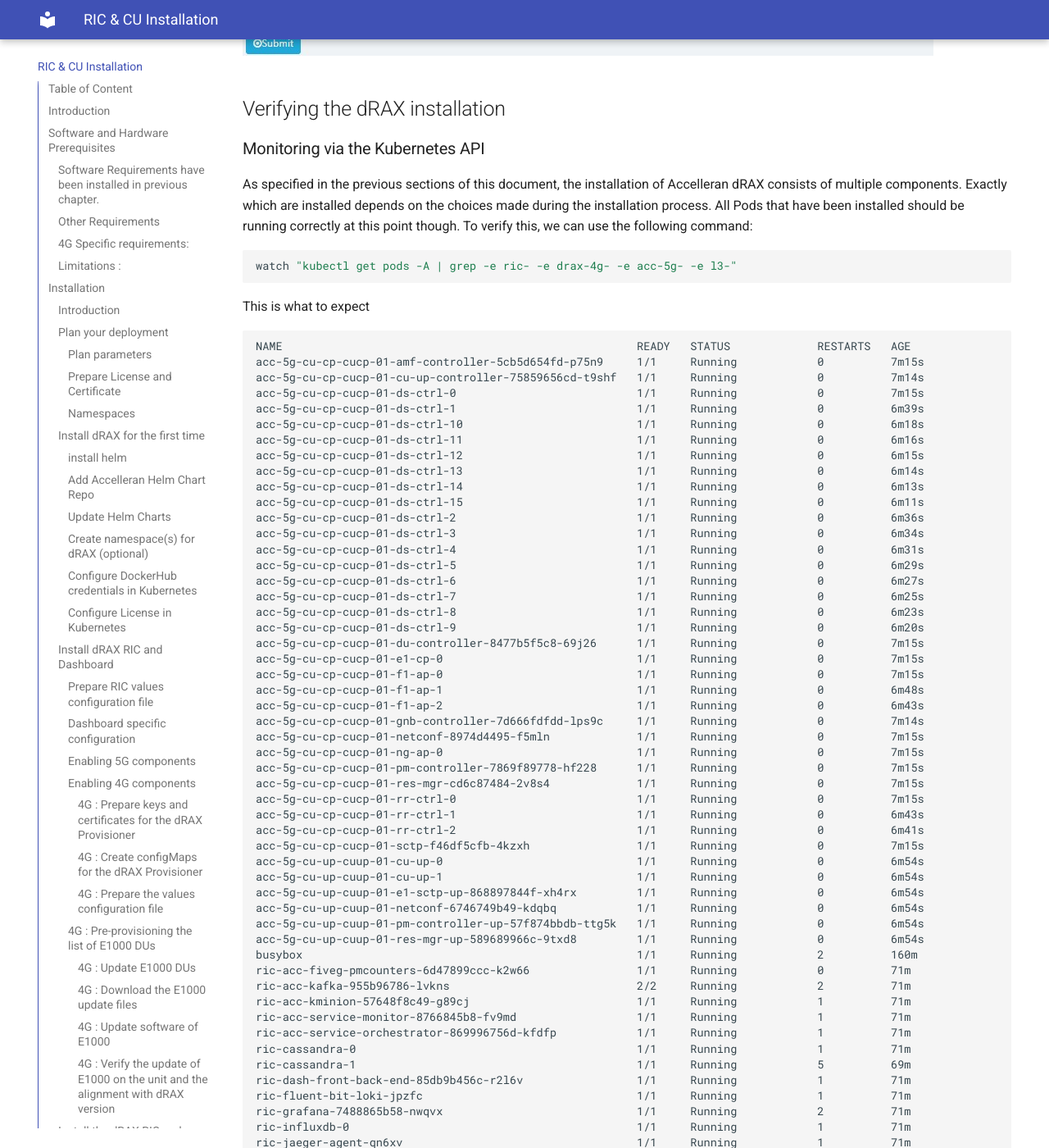
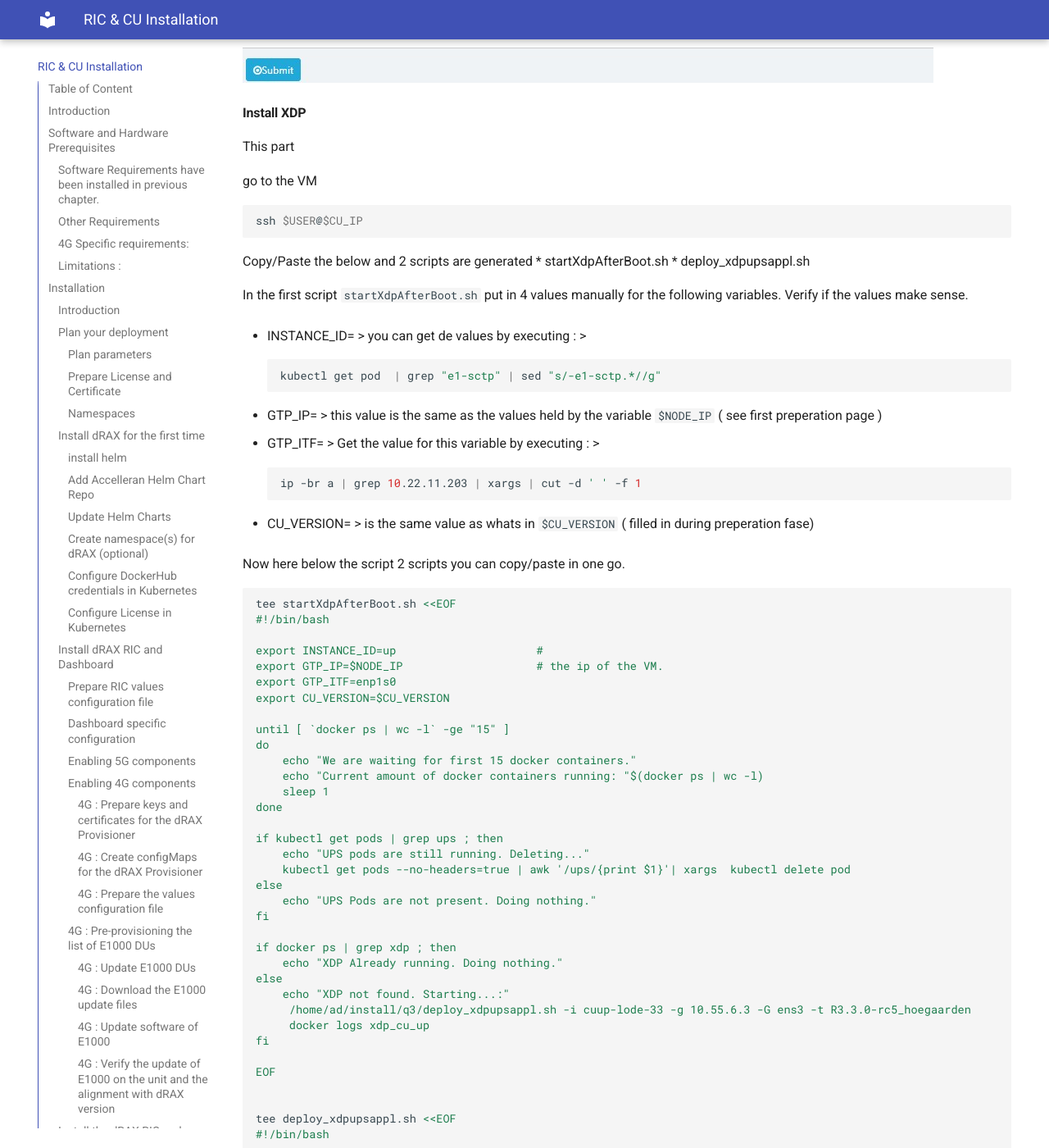
Before and after one commit to accelleran/drax-docs, an MkDocs documentation site: the page built from docs/drax-install/index.md, in a window 1280 px wide and 1400 px high, scrolled down 28709 px. Shown: the whole window at 82% size. Built offline with MkDocs 1.6.1 and Material for MkDocs 9.7.7, drawn with Linux system fonts in a browser that asks for light colours; the version menu is left out; some of the changed text lies outside the part shown.

Commit message:
start adding xdp install

````diff
--- a/docs/drax-install/index.md
+++ b/docs/drax-install/index.md
@@ -58,6 +58,7 @@
     - [5G RAN Configuration](#5g-ran-configuration)
       - [5G CU-CP configuration](#5g-cu-cp-configuration)
       - [5G CU-UP configuration](#5g-cu-up-configuration)
+      - [Install XDP](#install-xdp)
   - [Verifying the dRAX installation](#verifying-the-drax-installation)
     - [Monitoring via the Kubernetes API](#monitoring-via-the-kubernetes-api)
     - [The Grafana Accelleran dRAX System Dashboard](#the-grafana-accelleran-drax-system-dashboard)
@@ -904,6 +905,189 @@ The 5G CU-UP has a number of configuration parameters as seen below:
 * Supported PLMN Slices; Expand the table by clicking the (+) sign. You can now Add Rows or Delete Rows to add multiple PLMN IDs. For each PLMN ID, you can Add Rows to add slices or Delete Rows to delete slices. Each slice is defined by the Slice Type and Slice Differentiator.
 
 ![5G CU-UP Configuration parameters](images/dashboard-cu-up-config.png)
+
+#### Install XDP
+This part
+
+go to the VM
+
+``` bash
+ssh $USER@$CU_IP
+```
+
+Copy/Paste the below and 2 scripts are generated
+  * startXdpAfterBoot.sh
+  * deploy_xdpupsappl.sh
+
+In the first script ```startXdpAfterBoot.sh``` put in 4 values manually for the following variables.
+Verify if the values make sense.
+
+  * INSTANCE_ID=
+    > you can get de values by executing :
+    > ``` bash
+    > kubectl get pod  | grep "e1-sctp" | sed "s/-e1-sctp.*//g"
+    > ```
+
+  * GTP_IP=
+    > this value is the same as the values held by the variable ```$NODE_IP``` ( see first preperation page )
+
+  * GTP_ITF=
+    > Get the value for this variable by executing :
+    > ``` bash
+    > ip -br a | grep 10.22.11.203 | xargs | cut -d ' ' -f 1
+    > ```
+
+  * CU_VERSION=
+    > is the same value as whats in ```$CU_VERSION``` ( filled in during preperation fase)
+
+Now here below the script 2 scripts you can copy/paste in one go.
+
+``` bash
+
+tee startXdpAfterBoot.sh <<EOF
+#!/bin/bash
+
+export INSTANCE_ID=up                     #
+export GTP_IP=$NODE_IP                    # the ip of the VM.
+export GTP_ITF=enp1s0
+export CU_VERSION=$CU_VERSION
+
+until [ `docker ps | wc -l` -ge "15" ]
+do
+    echo "We are waiting for first 15 docker containers."
+    echo "Current amount of docker containers running: "$(docker ps | wc -l)
+    sleep 1
+done
+
+if kubectl get pods | grep ups ; then
+    echo "UPS pods are still running. Deleting..."
+    kubectl get pods --no-headers=true | awk '/ups/{print $1}'| xargs  kubectl delete pod
+else
+    echo "UPS Pods are not present. Doing nothing."
+fi
+
+if docker ps | grep xdp ; then
+    echo "XDP Already running. Doing nothing."
+else
+    echo "XDP not found. Starting...:"
+     /home/ad/install/q3/deploy_xdpupsappl.sh -i cuup-lode-33 -g 10.55.6.3 -G ens3 -t R3.3.0-rc5_hoegaarden
+     docker logs xdp_cu_up
+fi
+
+EOF
+
+
+tee deploy_xdpupsappl.sh <<EOF
+#!/bin/bash
+
+build_tag=
+
+gtp_iface=
+gtp_ip=
+mtu=1460
+
+node_ip="$(kubectl get node -o jsonpath='{.items[0].status.addresses[?(.type == "InternalIP")].address}')"
+instance_id=
+
+while getopts 'i:G:g:n:n:t:' option; do
+	case "$option" in
+		i)
+			instance_id="$OPTARG"
+		;;
+		G)
+			gtp_iface="$OPTARG"
+		;;
+		g)
+			gtp_ip="$OPTARG"
+		;;
+		m)
+			mtu="$OPTARG"
+		;;
+		n)
+			node_ip="$OPTARG"
+		;;
+		t)
+			build_tag="$OPTARG"
+		;;
+	esac
+done
+
+if [ -z "$instance_id" ]; then
+	echo "Error: no instance ID (-i) specified" >&2
+	exit 1
+fi
+if [ -z "$gtp_iface" ]; then
+	echo "Error: no GTP interface (-G) specified" >&2
+	exit 1
+fi
+if [ -z "$gtp_ip" ]; then
+	echo "Error: no GTP IP (-g) specified" >&2
+	exit 1
+fi
+if [ -z "$mtu" ]; then
+	echo "Error: no MTU (-m) specified" >&2
+	exit 1
+fi
+if [ -z "$node_ip" ]; then
+	echo "Error: no node IP (-n) specified" >&2
+	exit 1
+fi
+if [ -z "$build_tag" ]; then
+	echo "Error: no build tag (-t) specified" >&2
+	exit 1
+fi
+
+config_dir="$(mktemp -d)"
+
+cat >"$config_dir/bootstrap" <<EOF
+redis.hostname:$node_ip
+redis.port:32200
+instance.filter:$instance_id
+EOF
+
+cat >"$config_dir/zlog.conf" <<EOF
+[global]
+strict init = true
+buffer min = 64K
+buffer max = 64K
+rotate lock file = /tmp/zlog.lock
+
+[formats]
+printf_format = "%d(%b %d %H:%M:%S).%ms %8.8H %m%n"
+[rules]
+user.* >stdout ;printf_format
+EOF
+
+docker run \
+	--name xdp_cu_up \
+	--detach \
+	--rm \
+	--privileged \
+	--user 0 \
+	--network host \
+	--volume "$config_dir:/home/accelleran/5G/config:ro" \
+	--env "IFNAME=$gtp_iface" \
+	--env "NATS_SERVICE_URL=nats://$node_ip:31100" \
+	--env "MTU_SIZE=$mtu" \
+	--env __APPNAME=cuUp \
+	--env __APPID=1 \
+	--env ZLOG_CONF_PATH=/home/accelleran/5G/config/zlog.conf \
+	--env BOOTSTRAP_FILENAME=/home/accelleran/5G/config/bootstrap \
+	--env XDP_OBJECT_FILE=/home/accelleran/5G/xdp_gtp_kernel.o \
+	--env LD_LIBRARY_PATH=/home/accelleran/5G/lib \
+	--env HOSTMODE=true \
+	"accelleran/xdpupsappl:$build_tag" \
+	/home/accelleran/5G/xdpUpsAppl.exe \
+	--uplink "$gtp_ip" \
+	--downlink "$gtp_ip" \
+	--bind "$gtp_ip" \
+
+EOF
+
+```
+
+
+
 
 ## Verifying the dRAX installation
 
````
Also changed, not shown: docs/index.md (+1 -1 lines).
